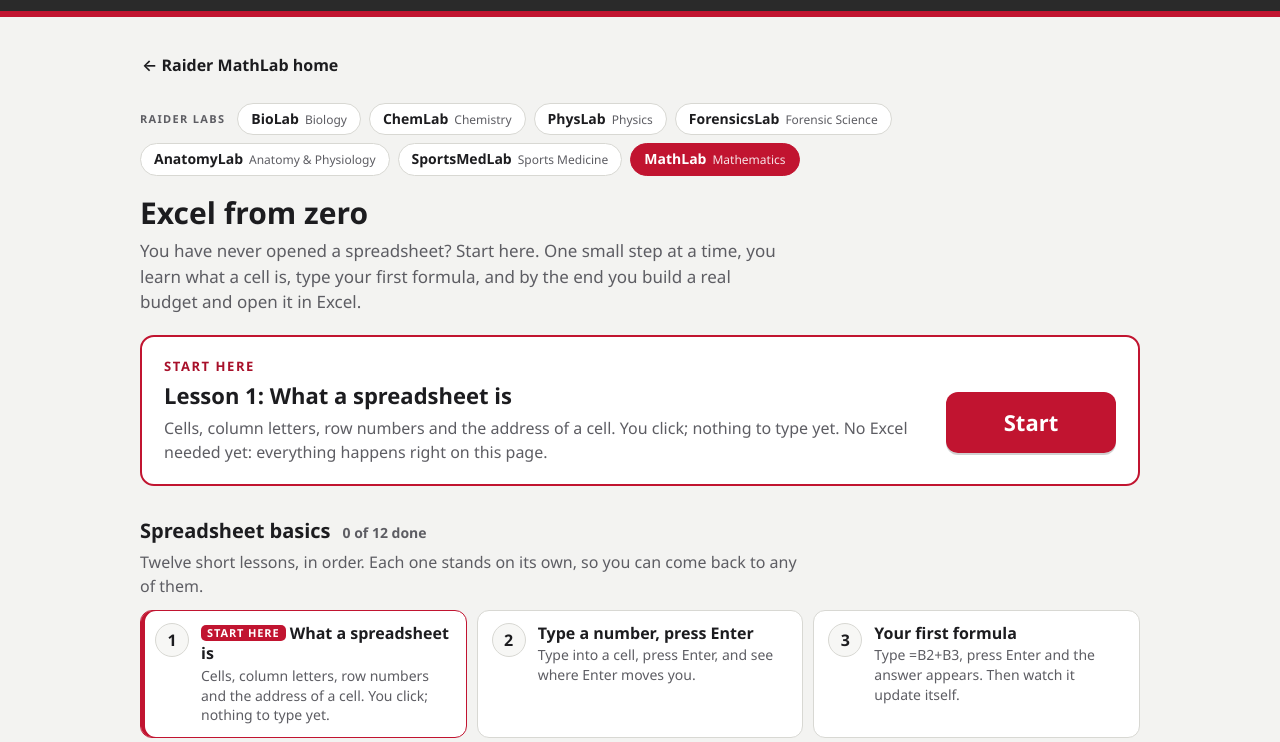
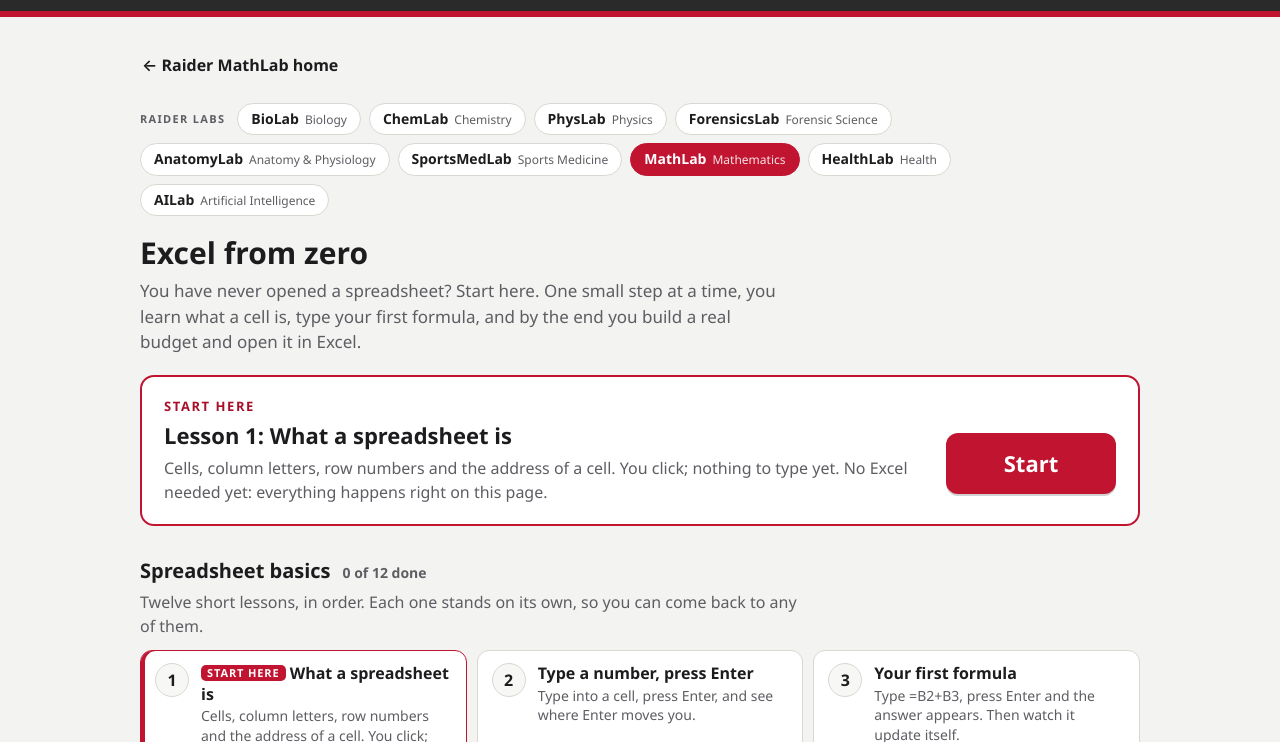
Before and after one commit to RJEdTech/Raider-MathLab, a plain HTML site: page excel.html in a window 1280 px wide. Shown: the part 58-800 px from the top of the page. Drawn offline with Linux system fonts and the light colour scheme.

Commit message:
Add HealthLab and AILab to the Raider Labs nav
Co-Authored-By: Claude Opus 5.5 <noreply@anthropic.com>
Claude-Session: https://claude.ai/code/session_01LX9HZNvZDVhhitaz8EYn6y

```diff
--- a/excel.html
+++ b/excel.html
@@ -26,7 +26,7 @@
 
 <main class="wrap">
   <div class="xl-top"><a class="back" href="index.html">← Raider MathLab home</a></div>
-  <nav class="labs" aria-label="Raider Labs"><span class="labs-l">Raider Labs</span><a href="https://rjedtech.github.io/Raider-BioLab/">BioLab <small>Biology</small></a><a href="https://rjedtech.github.io/Raider-ChemLab/">ChemLab <small>Chemistry</small></a><a href="https://rjedtech.github.io/Raider-PhysLab/">PhysLab <small>Physics</small></a><a href="https://rjedtech.github.io/Raider-ForensicsLab/">ForensicsLab <small>Forensic Science</small></a><a href="https://rjedtech.github.io/Raider-AnatomyLab/">AnatomyLab <small>Anatomy &amp; Physiology</small></a><a href="https://rjedtech.github.io/Raider-SportsMedLab/">SportsMedLab <small>Sports Medicine</small></a><a href="https://rjedtech.github.io/Raider-MathLab/" aria-current="page">MathLab <small>Mathematics</small></a></nav>
+  <nav class="labs" aria-label="Raider Labs"><span class="labs-l">Raider Labs</span><a href="https://rjedtech.github.io/Raider-BioLab/">BioLab <small>Biology</small></a><a href="https://rjedtech.github.io/Raider-ChemLab/">ChemLab <small>Chemistry</small></a><a href="https://rjedtech.github.io/Raider-PhysLab/">PhysLab <small>Physics</small></a><a href="https://rjedtech.github.io/Raider-ForensicsLab/">ForensicsLab <small>Forensic Science</small></a><a href="https://rjedtech.github.io/Raider-AnatomyLab/">AnatomyLab <small>Anatomy &amp; Physiology</small></a><a href="https://rjedtech.github.io/Raider-SportsMedLab/">SportsMedLab <small>Sports Medicine</small></a><a href="https://rjedtech.github.io/Raider-MathLab/" aria-current="page">MathLab <small>Mathematics</small></a><a href="https://rjedtech.github.io/Raider-HealthLab/">HealthLab <small>Health</small></a><a href="https://rjedtech.github.io/Raider-AILab/">AILab <small>Artificial Intelligence</small></a></nav>
   <div id="app" aria-live="off"><p>Loading the lessons…</p><noscript><p>Excel from zero needs JavaScript turned on.</p></noscript></div>
 
   <details class="notes xl-notes" id="notes">
```
Also changed, not shown: index.html (+1 -1 lines).
